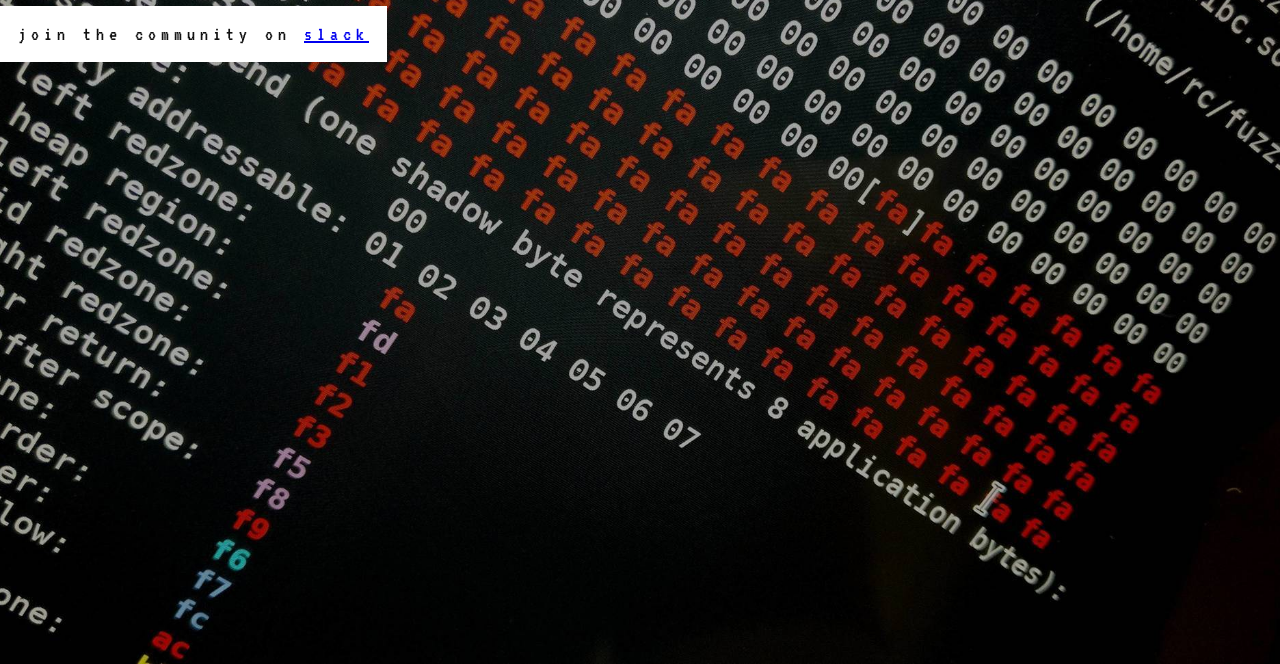
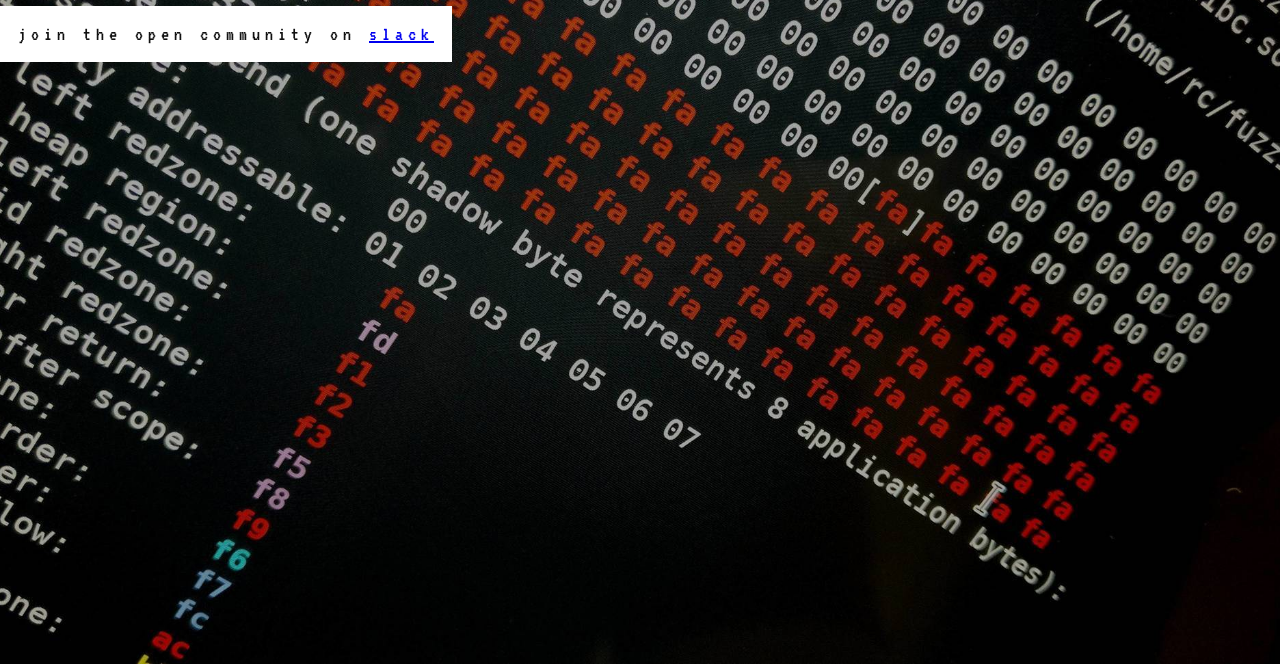
Before and after one commit to fuzzingdev/fuzzing.dev, a plain HTML site: page index.html in a window 1280 px wide. Shown: the part 136-800 px from the top of the page. Drawn offline with Linux system fonts and the light colour scheme.

Commit message:
update text

```diff
--- a/index.html
+++ b/index.html
@@ -2,11 +2,11 @@
 <!DOCTYPE html>
 <html>
 <head>
-<meta name="description" content="Community for fuzz testing and development.">
+<meta name="description" content="Open community for fuzz testing.">
 <meta name="keywords" content="fuzz,fuzzing,afl,libfuzzer,american-fuzzy-lop,asan,AddressSanitizer">
 <meta name="viewport" content="width=device-width, initial-scale=1">
 <link href="https://fonts.googleapis.com/css?family=VT323" rel="stylesheet">
-<title>fuzzing.dev - the fuzz testing and developer community</title>
+<title>fuzzing.dev - Open community for fuzz testing</title>
 
 <style>
 body, html {
@@ -59,7 +59,7 @@ body, html {
 <div class="bgimg">
   <div class="caption">
     <span class="logo">fuzzing.dev</span></br></br>
-    <span class="blurb">join the community on <a href="slack">slack</a></span>
+    <span class="blurb">join the open community on <a href="slack">slack</a></span>
   </div>
 </div>
 </body>
```
